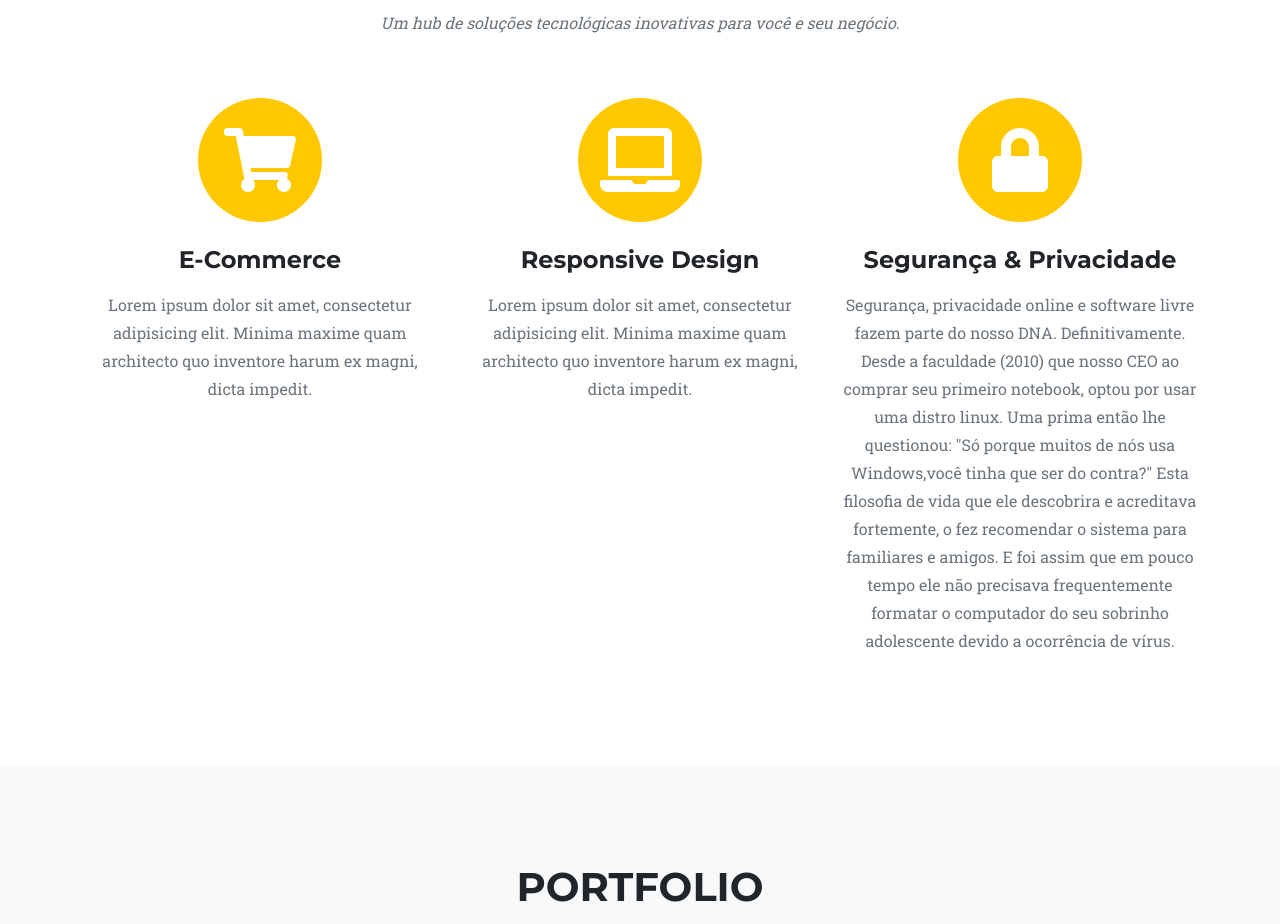
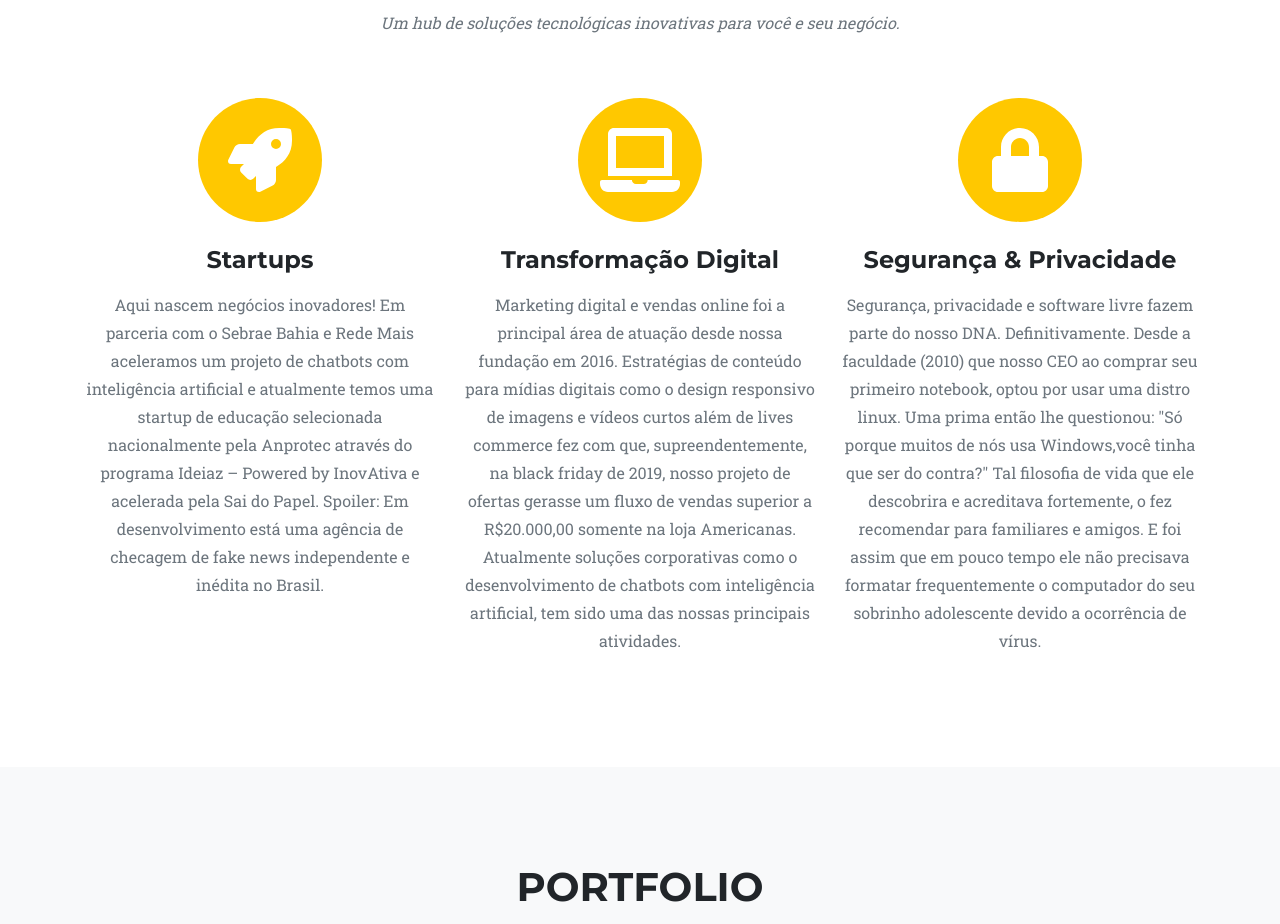
Before and after one commit to RobertoAlves86/tecinova, a website: page src/pug/index.pug in a window 1280 px wide. Shown: the part 788-1712 px from the top of the page. Drawn offline with nearby package versions, Linux system fonts and the light colour scheme; files that its build step writes are made by us from their sources; files whose address does not match are found by name.

Commit message:
Update index.pug

```diff
--- a/src/pug/index.pug
+++ b/src/pug/index.pug
@@ -62,24 +62,26 @@ html(lang='en')
                     .col-md-4
                         span.fa-stack.fa-4x
                             i.fas.fa-circle.fa-stack-2x.text-primary
-                            i.fas.fa-shopping-cart.fa-stack-1x.fa-inverse
-                        h4.my-3 E-Commerce
+                            i.fas.fa-rocket.fa-stack-1x.fa-inverse
+                        h4.my-3 Startups
                         p.text-muted
-                            | Lorem ipsum dolor sit amet, consectetur adipisicing elit. Minima maxime quam architecto quo inventore harum ex magni, dicta impedit.
+                            | Aqui nascem negócios inovadores! Em parceria com o Sebrae Bahia e Rede Mais aceleramos um projeto de chatbots com inteligência artificial e atualmente temos uma startup de educação selecionada nacionalmente pela Anprotec através do programa Ideiaz – Powered by InovAtiva e acelerada pela Sai do Papel. Spoiler: Em desenvolvimento está uma agência de checagem de fake news independente e inédita no Brasil.
+
+
                     .col-md-4
                         span.fa-stack.fa-4x
                             i.fas.fa-circle.fa-stack-2x.text-primary
                             i.fas.fa-laptop.fa-stack-1x.fa-inverse
-                        h4.my-3 Responsive Design
+                        h4.my-3 Transformação Digital
                         p.text-muted
-                            | Lorem ipsum dolor sit amet, consectetur adipisicing elit. Minima maxime quam architecto quo inventore harum ex magni, dicta impedit.
+                            | Marketing digital e vendas online foi a principal área de atuação desde nossa fundação em 2016. Estratégias de conteúdo para mídias digitais como o design responsivo de imagens e vídeos curtos além de lives commerce fez com que, supreendentemente, na black friday de 2019, nosso projeto de ofertas gerasse um fluxo de vendas superior a R$20.000,00 somente na loja Americanas. Atualmente soluções corporativas como o desenvolvimento de chatbots com inteligência artificial, tem sido uma das nossas principais atividades.
                     .col-md-4
                         span.fa-stack.fa-4x
                             i.fas.fa-circle.fa-stack-2x.text-primary
                             i.fas.fa-lock.fa-stack-1x.fa-inverse
                         h4.my-3 Segurança & Privacidade
                         p.text-muted
-                            | Segurança, privacidade online e software livre fazem parte do nosso DNA. Definitivamente. Desde a faculdade (2010) que nosso CEO ao comprar seu primeiro notebook, optou por usar uma distro linux. Uma prima então lhe questionou: "Só porque muitos de nós usa Windows,você tinha que ser do contra?" Esta filosofia de vida que ele descobrira e acreditava fortemente, o fez recomendar o sistema para familiares e amigos. E foi assim que em pouco tempo ele não precisava frequentemente formatar o computador do seu sobrinho adolescente devido a ocorrência de vírus.
+                            | Segurança, privacidade e software livre fazem parte do nosso DNA. Definitivamente. Desde a faculdade (2010) que nosso CEO ao comprar seu primeiro notebook, optou por usar uma distro linux. Uma prima então lhe questionou: "Só porque muitos de nós usa Windows,você tinha que ser do contra?" Tal filosofia de vida que ele descobrira e acreditava fortemente, o fez recomendar para familiares e amigos. E foi assim que em pouco tempo ele não precisava formatar frequentemente o computador do seu sobrinho adolescente devido a ocorrência de vírus.
 
         // Portfolio Grid
         section#portfolio.page-section.bg-light
```
